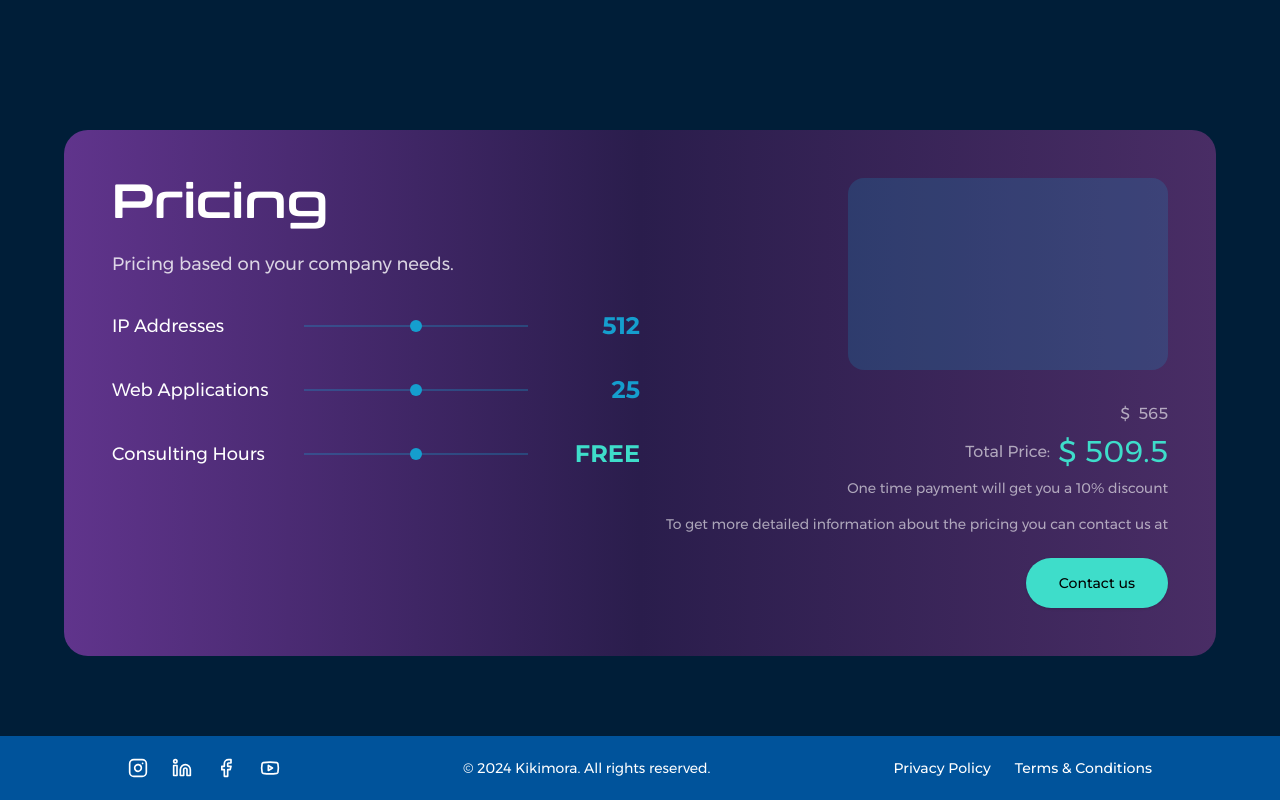
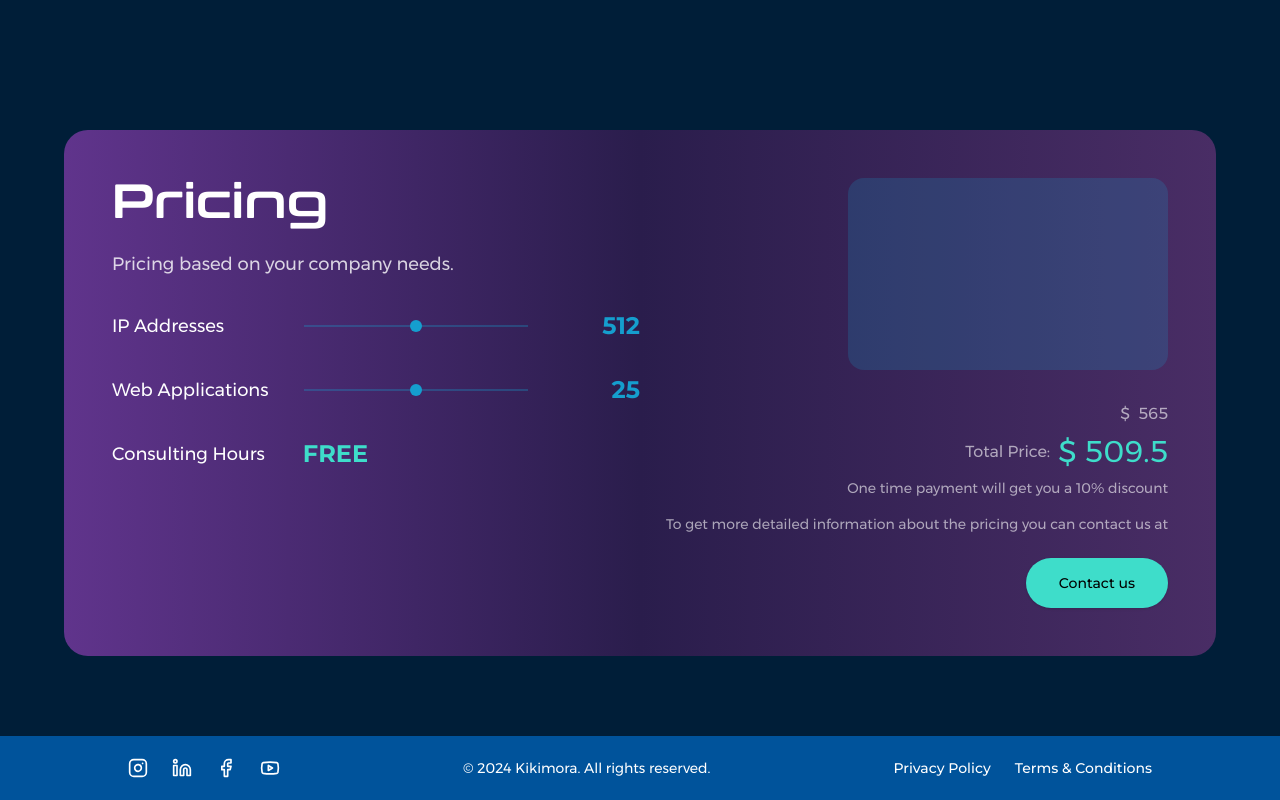
Before and after one commit to NikolaSirakov3/Kikimora-website, a React (Vite) app: page / in a window 1280 px wide. Shown: the part 3646-4446 px from the top of the page. Built offline with nearby package versions, Linux system fonts and the light colour scheme.

Commit message:
Remove unnecessary divider from Pricing component for cleaner layout and improved visual presentation.

```diff
--- a/src/components/Pricing.tsx
+++ b/src/components/Pricing.tsx
@@ -51,9 +51,6 @@ export function Pricing() {
                     <span className="text-white font-montserrat text-lg w-40">
                       Consulting Hours
                     </span>
-                    <div className="flex-1 h-0.5 bg-[#159ECE]/30 mx-4 relative">
-                      <div className="absolute w-3 h-3 bg-[#159ECE] rounded-full top-1/2 left-1/2 transform -translate-y-1/2 -translate-x-1/2"></div>
-                    </div>
                     <span className="text-[#3EDDCA] font-montserrat text-2xl font-bold w-20 text-right">
                       FREE
                     </span>
```
